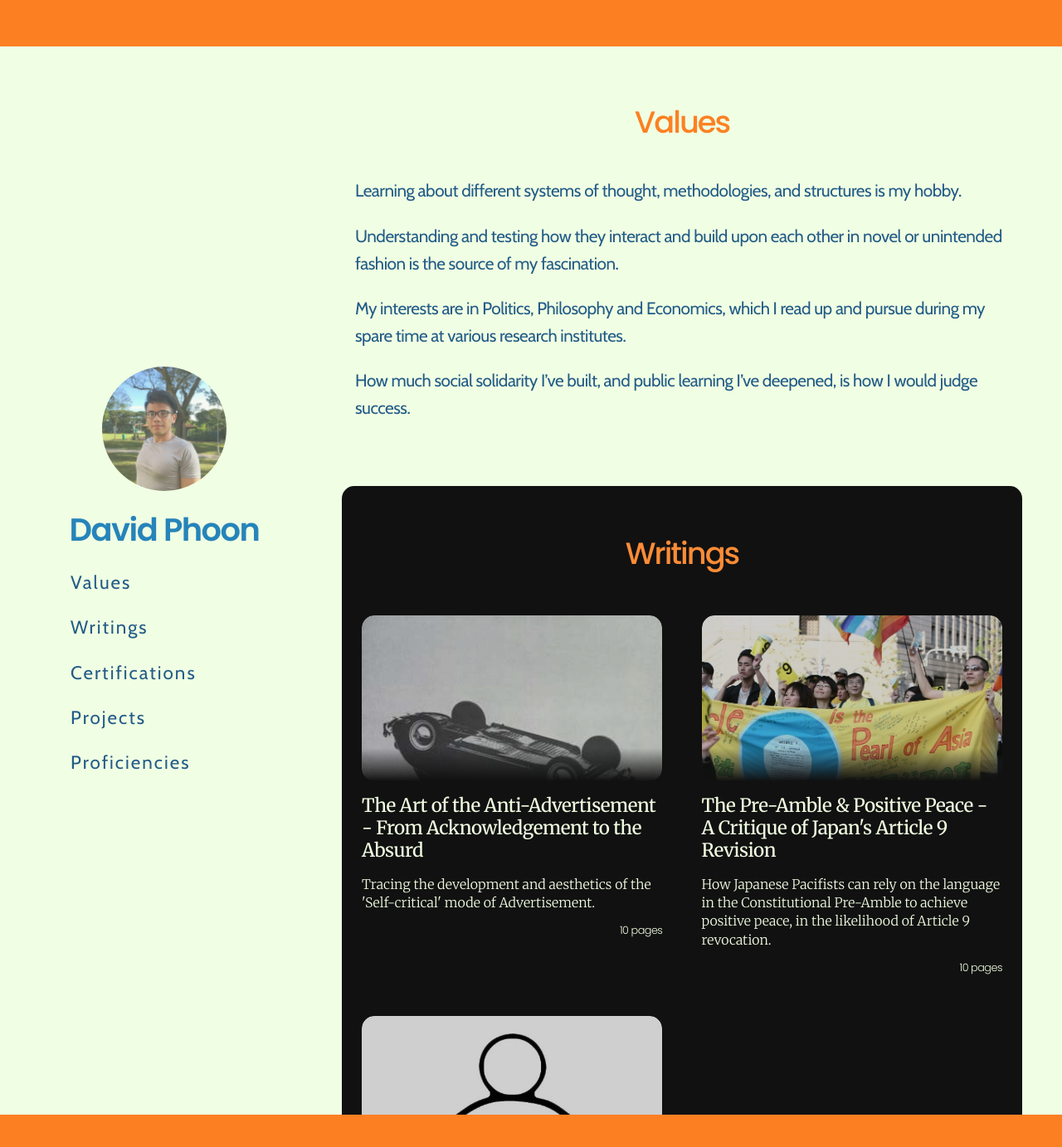
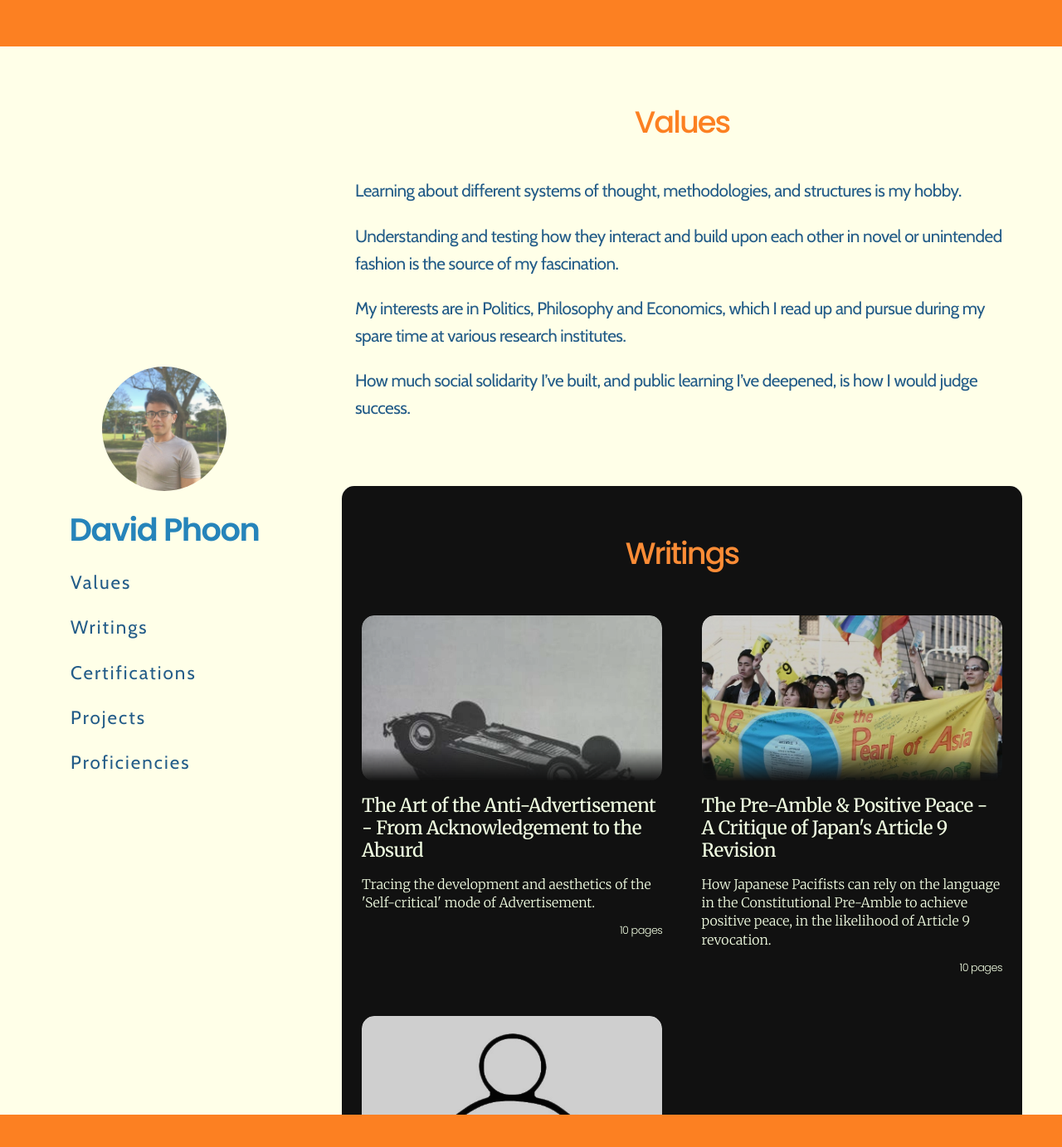
Before and after one commit to davidphoonzy/cv, a Jekyll site: the page built from index.md, in a window 1280 px wide and 1400 px high. Shown: the top 1383 px of the window at 83% size. Built offline with Jekyll 4.4.1, drawn with Linux system fonts in a browser that asks for light colours; some web fonts are replaced.

Commit message:
new bg color

```diff
--- a/assets/css/styles.scss
+++ b/assets/css/styles.scss
@@ -26,7 +26,7 @@ html {
 body {
     margin: 0;
     min-width: 280px;
-    background-color: #F0FFE3; // E2FCEF E9EFD7 F3F9FF F0FCE1
+    background-color: #FFFFE8; // E2FCEF E9EFD7 F3F9FF F0FCE1
     font-family: 'Cabin', sans-serif; //Faculty Glyphic'
     font-size: 1.3rem;
     letter-spacing: -0.5px;
```
